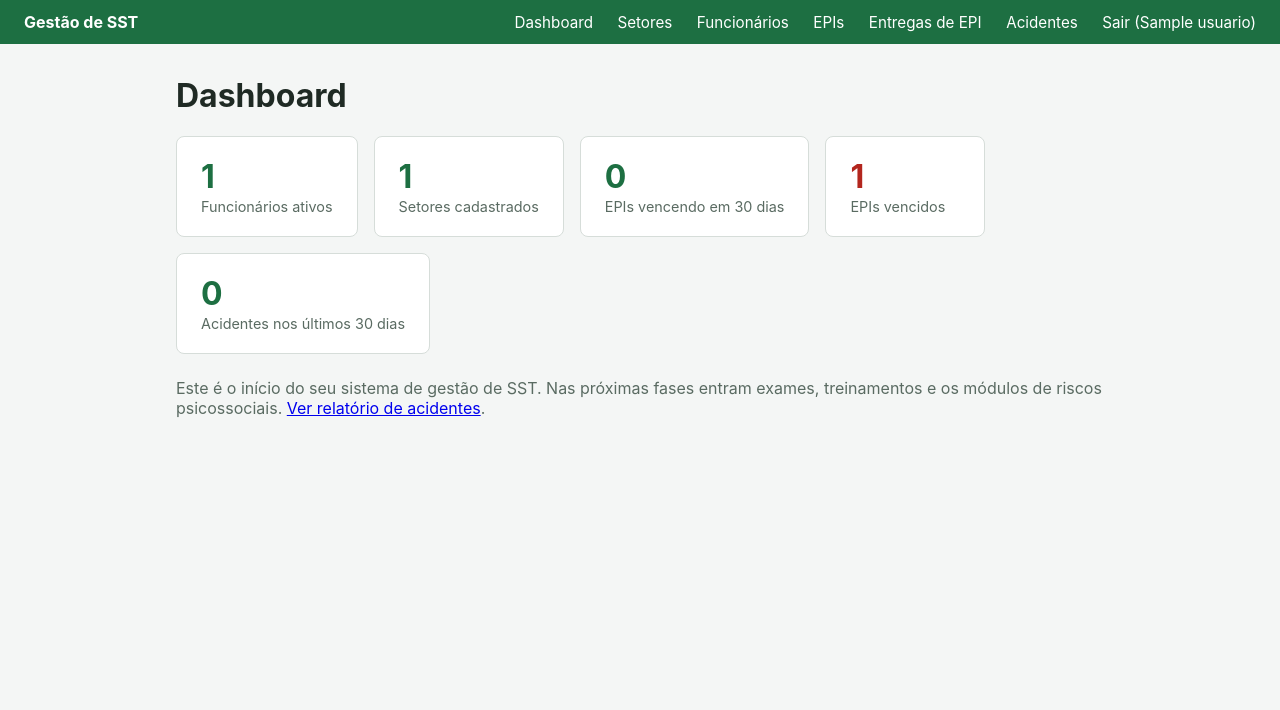
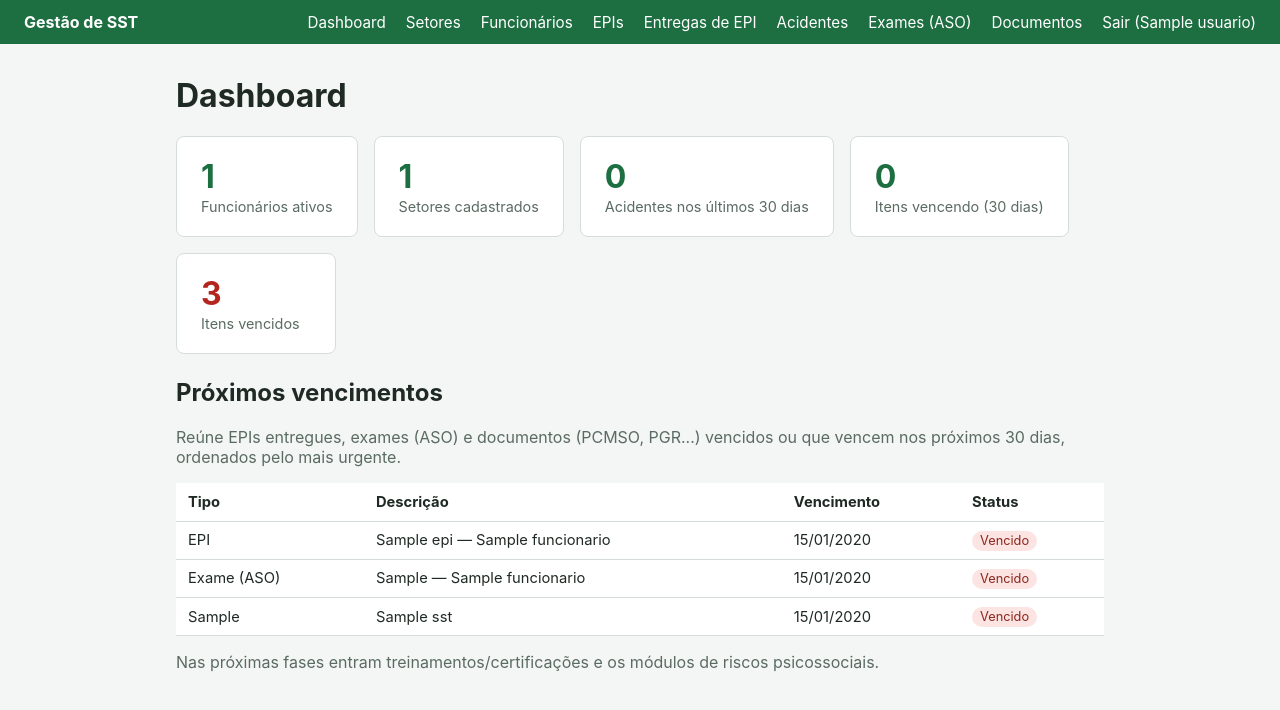
Before and after one commit to wrafael2000/wrafael2000, a Flask app: page /dashboard in a window 1280 px wide. Shown: the top 710 px of the page. Run offline with Flask 3, Linux system fonts and the light colour scheme; a user stored in the database is signed in; tables that the repository leaves empty hold one stand-in row (values such as "Sample post").

Commit message:
Fase 4: exames (ASO) e documentos SST, dashboard com alertas unificados
Adiciona o controle de exames ocupacionais por funcionário (ASO) e
de documentos obrigatórios da empresa (PCMSO, PGR, outros), com
status de validade calculado (válido/vencendo/vencido).

Refatora o dashboard para reunir EPIs, exames e documentos vencidos
ou vencendo em uma única tabela de "próximos vencimentos", em vez de
um card por módulo — abre caminho para incluir treinamentos na
próxima fase sem inflar o dashboard.

Co-Authored-By: Claude Sonnet 5 <noreply@anthropic.com>
Claude-Session: https://claude.ai/code/session_018bgF5UdVB616nZafcTs6Nv

```diff
--- a/app/__init__.py
+++ b/app/__init__.py
@@ -21,8 +21,10 @@ def create_app(config_class=Config):
         from .cli import registrar_comandos
         from .routes.acidentes import acidentes_bp
         from .routes.auth import auth_bp
+        from .routes.documentos import documentos_bp
         from .routes.entregas_epi import entregas_epi_bp
         from .routes.epis import epis_bp
+        from .routes.exames import exames_bp
         from .routes.funcionarios import funcionarios_bp
         from .routes.main import main_bp
         from .routes.setores import setores_bp
@@ -34,6 +36,8 @@ def create_app(config_class=Config):
         app.register_blueprint(epis_bp)
         app.register_blueprint(entregas_epi_bp)
         app.register_blueprint(acidentes_bp)
+        app.register_blueprint(exames_bp)
+        app.register_blueprint(documentos_bp)
 
         registrar_comandos(app)
 
--- /dev/null
+++ b/app/models/documento_sst.py
@@ -0,0 +1,35 @@
+from datetime import date, timedelta
+
+from ..extensions import db
+
+TIPOS_DOCUMENTO = ["PCMSO", "PGR", "Outro"]
+
+
+class DocumentoSST(db.Model):
+    """Documento obrigatório de SST da empresa (PCMSO, PGR, etc.)."""
+
+    __tablename__ = "documentos_sst"
+
+    id = db.Column(db.Integer, primary_key=True)
+    tipo = db.Column(db.String(20), nullable=False)
+    nome = db.Column(db.String(150), nullable=False)
+    data_emissao = db.Column(db.Date, nullable=False)
+    data_validade = db.Column(db.Date)
+    responsavel_tecnico = db.Column(db.String(120))
+    observacao = db.Column(db.Text)
+
+    DIAS_ALERTA_VENCIMENTO = 30
+
+    @property
+    def status(self):
+        if not self.data_validade:
+            return "sem_validade"
+        hoje = date.today()
+        if self.data_validade < hoje:
+            return "vencido"
+        if self.data_validade <= hoje + timedelta(days=self.DIAS_ALERTA_VENCIMENTO):
+            return "vencendo"
+        return "valido"
+
+    def __repr__(self):
+        return f"<DocumentoSST {self.tipo} - {self.nome}>"
--- /dev/null
+++ b/app/models/exame.py
@@ -0,0 +1,46 @@
+from datetime import date, timedelta
+
+from ..extensions import db
+
+TIPOS_EXAME = [
+    "Admissional",
+    "Periódico",
+    "Retorno ao Trabalho",
+    "Mudança de Função",
+    "Demissional",
+]
+
+RESULTADOS = ["Apto", "Inapto"]
+
+
+class Exame(db.Model):
+    """Atestado de Saúde Ocupacional (ASO) de um funcionário."""
+
+    __tablename__ = "exames"
+
+    id = db.Column(db.Integer, primary_key=True)
+    tipo = db.Column(db.String(30), nullable=False)
+    data_exame = db.Column(db.Date, nullable=False)
+    data_validade = db.Column(db.Date)
+    resultado = db.Column(db.String(10), nullable=False)
+    medico = db.Column(db.String(120))
+    observacao = db.Column(db.Text)
+
+    funcionario_id = db.Column(db.Integer, db.ForeignKey("funcionarios.id"), nullable=False)
+    funcionario = db.relationship("Funcionario")
+
+    DIAS_ALERTA_VENCIMENTO = 30
+
+    @property
+    def status(self):
+        if not self.data_validade:
+            return "sem_validade"
+        hoje = date.today()
+        if self.data_validade < hoje:
+            return "vencido"
+        if self.data_validade <= hoje + timedelta(days=self.DIAS_ALERTA_VENCIMENTO):
+            return "vencendo"
+        return "valido"
+
+    def __repr__(self):
+        return f"<Exame {self.tipo} - {self.funcionario_id}>"
--- a/app/routes/main.py
+++ b/app/routes/main.py
@@ -3,9 +3,50 @@ from datetime import date, timedelta
 from flask import Blueprint, redirect, render_template, url_for
 from flask_login import login_required
 
-from ..models import Acidente, EntregaEpi, Funcionario, Setor
+from ..models import Acidente, DocumentoSST, EntregaEpi, Exame, Funcionario, Setor
 
 main_bp = Blueprint("main", __name__)
+
+
+def _coletar_alertas_vencimento():
+    """Reúne EPIs, exames e documentos vencidos ou vencendo em um só lugar."""
+    alertas = []
+
+    for entrega in EntregaEpi.query.all():
+        if entrega.status in ("vencido", "vencendo"):
+            alertas.append(
+                {
+                    "tipo": "EPI",
+                    "descricao": f"{entrega.epi.nome} — {entrega.funcionario.nome}",
+                    "vencimento": entrega.data_validade,
+                    "status": entrega.status,
+                }
+            )
+
+    for exame in Exame.query.all():
+        if exame.status in ("vencido", "vencendo"):
+            alertas.append(
+                {
+                    "tipo": "Exame (ASO)",
+                    "descricao": f"{exame.tipo} — {exame.funcionario.nome}",
+                    "vencimento": exame.data_validade,
+                    "status": exame.status,
+                }
+            )
+
+    for documento in DocumentoSST.query.all():
+        if documento.status in ("vencido", "vencendo"):
+            alertas.append(
+                {
+                    "tipo": documento.tipo,
+                    "descricao": documento.nome,
+                    "vencimento": documento.data_validade,
+                    "status": documento.status,
+                }
+            )
+
+    alertas.sort(key=lambda item: item["vencimento"])
+    return alertas
 
 
 @main_bp.route("/")
@@ -20,20 +61,19 @@ def dashboard():
     total_setores = Setor.query.count()
 
     hoje = date.today()
-    limite_alerta = hoje + timedelta(days=EntregaEpi.DIAS_ALERTA_VENCIMENTO)
-    epis_vencidos = EntregaEpi.query.filter(EntregaEpi.data_validade < hoje).count()
-    epis_vencendo = EntregaEpi.query.filter(
-        EntregaEpi.data_validade >= hoje, EntregaEpi.data_validade <= limite_alerta
-    ).count()
-
     limite_30_dias = hoje - timedelta(days=30)
     acidentes_recentes = Acidente.query.filter(Acidente.data >= limite_30_dias).count()
+
+    alertas = _coletar_alertas_vencimento()
+    itens_vencidos = sum(1 for a in alertas if a["status"] == "vencido")
+    itens_vencendo = sum(1 for a in alertas if a["status"] == "vencendo")
 
     return render_template(
         "dashboard.html",
         total_funcionarios=total_funcionarios,
         total_setores=total_setores,
-        epis_vencidos=epis_vencidos,
-        epis_vencendo=epis_vencendo,
         acidentes_recentes=acidentes_recentes,
+        itens_vencidos=itens_vencidos,
+        itens_vencendo=itens_vencendo,
+        alertas=alertas,
     )
--- a/app/static/css/style.css
+++ b/app/static/css/style.css
@@ -17,14 +17,18 @@ body {
 
 .navbar {
   display: flex;
+  flex-wrap: wrap;
   justify-content: space-between;
   align-items: center;
+  gap: 0.5rem;
   background: var(--cor-primaria);
   color: white;
   padding: 0.75rem 1.5rem;
 }
 
 .navbar-brand { font-weight: 700; }
+
+.navbar-links { display: flex; flex-wrap: wrap; }
 
 .navbar-links a {
   color: white;
--- a/app/templates/base.html
+++ b/app/templates/base.html
@@ -17,6 +17,8 @@
       <a href="{{ url_for('epis.listar') }}">EPIs</a>
       <a href="{{ url_for('entregas_epi.listar') }}">Entregas de EPI</a>
       <a href="{{ url_for('acidentes.listar') }}">Acidentes</a>
+      <a href="{{ url_for('exames.listar') }}">Exames (ASO)</a>
+      <a href="{{ url_for('documentos.listar') }}">Documentos</a>
       <a href="{{ url_for('auth.logout') }}">Sair ({{ current_user.nome }})</a>
     </div>
   </nav>
--- a/app/templates/dashboard.html
+++ b/app/templates/dashboard.html
@@ -11,22 +11,56 @@
     <span class="numero">{{ total_setores }}</span>
     <span class="rotulo">Setores cadastrados</span>
   </div>
-  <div class="card-resumo {{ 'card-resumo-alerta' if epis_vencendo }}">
-    <span class="numero">{{ epis_vencendo }}</span>
-    <span class="rotulo">EPIs vencendo em 30 dias</span>
-  </div>
-  <div class="card-resumo {{ 'card-resumo-perigo' if epis_vencidos }}">
-    <span class="numero">{{ epis_vencidos }}</span>
-    <span class="rotulo">EPIs vencidos</span>
-  </div>
   <div class="card-resumo {{ 'card-resumo-alerta' if acidentes_recentes }}">
     <span class="numero">{{ acidentes_recentes }}</span>
     <span class="rotulo">Acidentes nos últimos 30 dias</span>
   </div>
+  <div class="card-resumo {{ 'card-resumo-alerta' if itens_vencendo }}">
+    <span class="numero">{{ itens_vencendo }}</span>
+    <span class="rotulo">Itens vencendo (30 dias)</span>
+  </div>
+  <div class="card-resumo {{ 'card-resumo-perigo' if itens_vencidos }}">
+    <span class="numero">{{ itens_vencidos }}</span>
+    <span class="rotulo">Itens vencidos</span>
+  </div>
 </div>
+
+<h2>Próximos vencimentos</h2>
 <p class="dica">
-  Este é o início do seu sistema de gestão de SST. Nas próximas fases entram
-  exames, treinamentos e os módulos de riscos psicossociais.
-  <a href="{{ url_for('acidentes.relatorio') }}">Ver relatório de acidentes</a>.
+  Reúne EPIs entregues, exames (ASO) e documentos (PCMSO, PGR...) vencidos ou
+  que vencem nos próximos 30 dias, ordenados pelo mais urgente.
+</p>
+<table class="tabela">
+  <thead>
+    <tr>
+      <th>Tipo</th>
+      <th>Descrição</th>
+      <th>Vencimento</th>
+      <th>Status</th>
+    </tr>
+  </thead>
+  <tbody>
+    {% for alerta in alertas %}
+    <tr>
+      <td>{{ alerta.tipo }}</td>
+      <td>{{ alerta.descricao }}</td>
+      <td>{{ alerta.vencimento.strftime("%d/%m/%Y") }}</td>
+      <td>
+        {% if alerta.status == "vencido" %}
+          <span class="badge badge-perigo">Vencido</span>
+        {% else %}
+          <span class="badge badge-alerta">Vencendo</span>
+        {% endif %}
+      </td>
+    </tr>
+    {% else %}
+    <tr><td colspan="4">Nenhum item vencido ou vencendo no momento.</td></tr>
+    {% endfor %}
+  </tbody>
+</table>
+
+<p class="dica">
+  Nas próximas fases entram treinamentos/certificações e os módulos de riscos
+  psicossociais.
 </p>
 {% endblock %}
```
Also changed, not shown: app/forms.py (+29 -0 lines), app/models/__init__.py (+12 -1 lines), app/routes/documentos.py (added, +63 -0 lines), app/routes/exames.py (added, +73 -0 lines), app/templates/documentos/form.html (added, +36 -0 lines), app/templates/documentos/listar.html (added, +53 -0 lines), app/templates/exames/form.html (added, +41 -0 lines), app/templates/exames/listar.html (added, +59 -0 lines), README.md.
